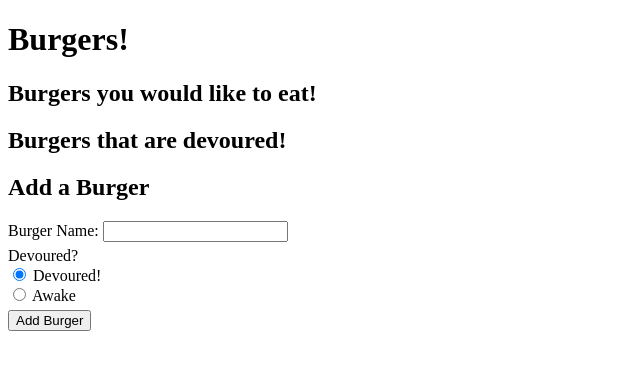
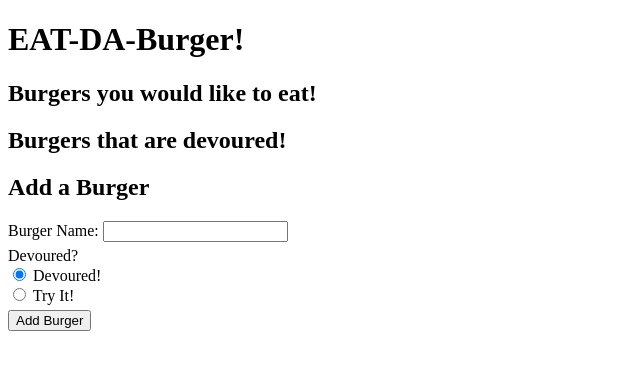
Before and after one commit to Sofoula23/Burger-Logger, a Node server app: page / in a window 1280 px wide. Shown: the top 370 px of the page, without its empty margins (0-640 px from the left). Run offline with Node 20, Linux system fonts and the light colour scheme; data that the repository does not hold is empty; some libraries are stand-ins or nearby versions.

Commit message:
connected

```diff
--- a/views/index.handlebars
+++ b/views/index.handlebars
@@ -1,11 +1,11 @@
-<h1>Burgers!</h1>
+<h1>EAT-DA-Burger!</h1>
 
 <h2>Burgers you would like to eat!</h2>
 
 <ul>
-  {{#each burgers}}
+  {{#each burger}}
   {{#unless devoured}}
-  {{> burgers/burger-block sleep=true}}
+  {{> burgers/burger-block burger=true}}
   {{/unless}}
   {{/each}}
 </ul>
@@ -13,9 +13,9 @@
 <h2>Burgers that are devoured!</h2>
 
 <ul>
-  {{#each burgers}}
+  {{#each burger}}
   {{#if devoured}}
-  {{> burgers/burger-block sleep=false}}
+  {{> burgers/burger-block burger=false}}
   {{/if}}
   {{/each}}
 </ul>
@@ -31,7 +31,7 @@
   <div class="form-group">
     <label for="slee">Devoured?</label><br>
     <input type="radio" name="devoured" value="1" id="devoured" checked> Devoured!<br>
-    <input type="radio" name="devoured" value="0" id="awake"> Awake
+    <input type="radio" name="devoured" value="0" id="tryit"> Try It!
   </div>
 
   <button type="submit">Add Burger</button>
--- a/views/partials/cats/burger-block.handlebars
+++ b/views/partials/cats/burger-block.handlebars
@@ -1,7 +1,7 @@
 <li>
 	{{name}}
 
-	<button class="change-sleep" data-id="{{id}}" data-newsleep="{{sleep}}">
-		{{#if sleep}}SLEEP TIME!{{else}}WAKE UP!{{/if}}
+	<button class="change-burger" data-id="{{id}}" data-newburger="{{devoured}}">
+		{{#if devoured}}Devoured!{{else}}Try it!{{/if}}
 	</button>
 </li>
```
Also changed, not shown: server.js (+5 -12 lines), public/assets/js/burgers.js, 1 other file.
